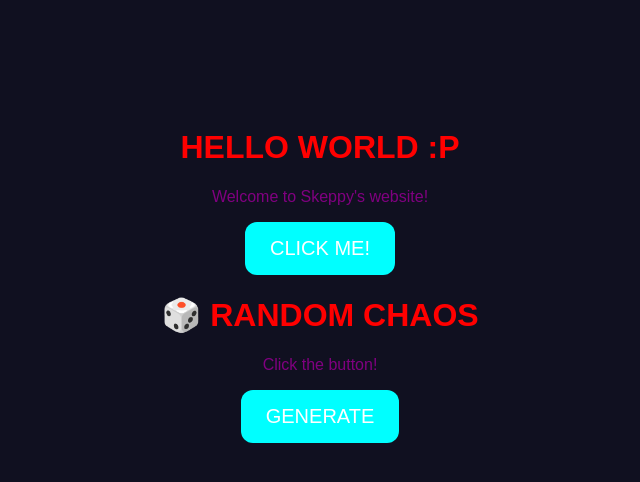
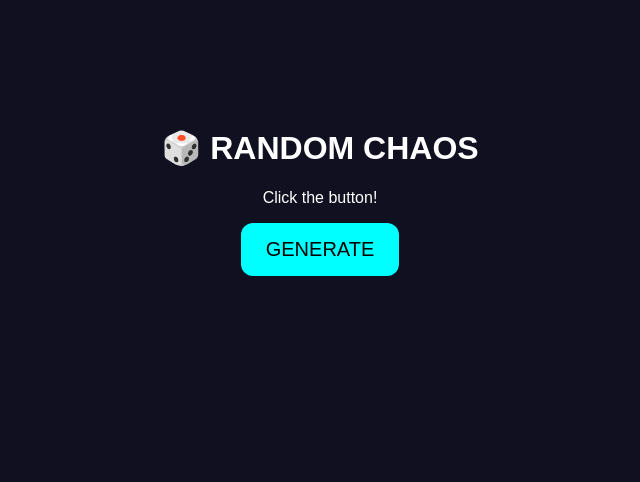
Before and after one commit to rowenaramos918-prog/weweae, a plain HTML site: page index.html in a window 1280 px wide. Shown: the whole page, without its empty margins (320-960 px from the left). Drawn offline with Linux system fonts and the light colour scheme.

Commit message:
index.html

```diff
--- a/index.html
+++ b/index.html
@@ -1,56 +1,3 @@
-
-<!DOCTYPE html>
-<html>
-<head>
-    <title>Skeppy's Website :P</title>
-
-    <style>
-        body {
-            background-color: lightblue;
-            font-family: Arial;
-            text-align: center;
-            padding-top: 100px;
-        }
-
-        h1 {
-            color: red;
-        }
-
-        p {
-            color: purple;
-        }
-
-        button {
-            background-color: red;
-            color: white;
-            font-size: 20px;
-            padding: 15px 30px;
-            border-radius: 12px;
-            border: none;
-            transition: 0.3s;
-        }
-
-        button:hover {
-            background-color: darkred;
-            transform: scale(1.1);
-            cursor: pointer;
-        }
-    </style>
-</head>
-
-<body>
-
-    <h1>HELLO WORLD :P</h1>
-
-    <p>Welcome to Skeppy's website!</p>
-
-    <button onclick="alert('HELLO XDDDD')">
-        CLICK ME!
-    </button>
-
-</body>
-</html>
-
 
 <!DOCTYPE html>
 <html>
```
